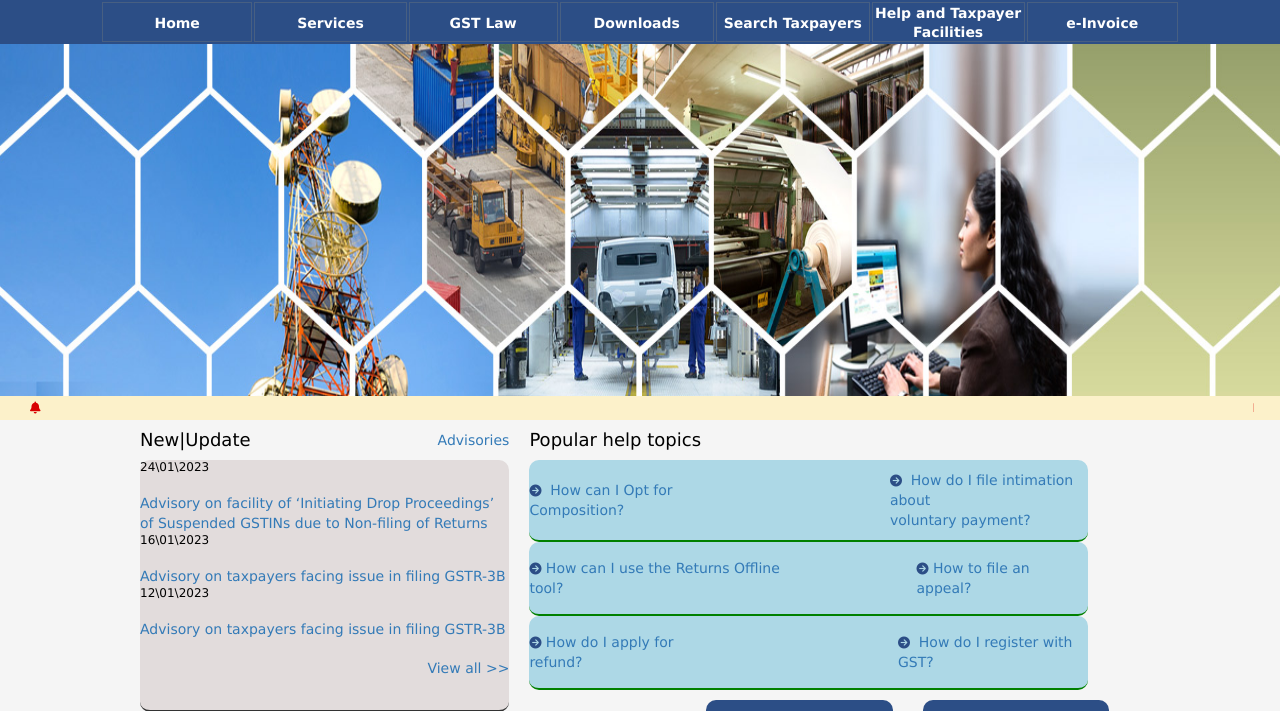
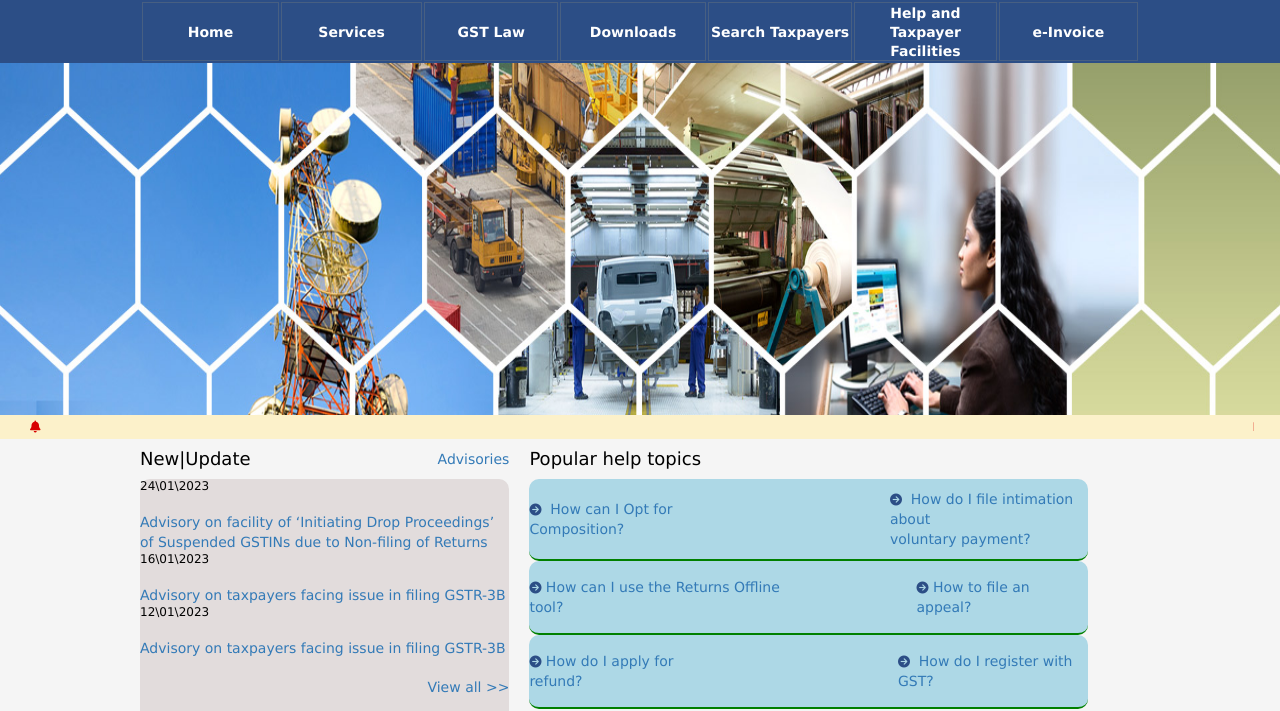
Before and after one commit to sreejith7676/GST-site, a plain HTML site: page index.html in a window 1280 px wide. Shown: the part 109-820 px from the top of the page. Drawn offline with Linux system fonts and the light colour scheme.

Commit message:
stylechange

```diff
--- a/style.css
+++ b/style.css
@@ -74,10 +74,8 @@ i {
 }
 .nav-bar table {
   width: 100%;
-  height: 5.55vh;
   background-color: #2c4e86;
-  display: flex;
-  padding: 0 100px;
+  padding: 0 140px;
 }
 
 table tr th {
```
